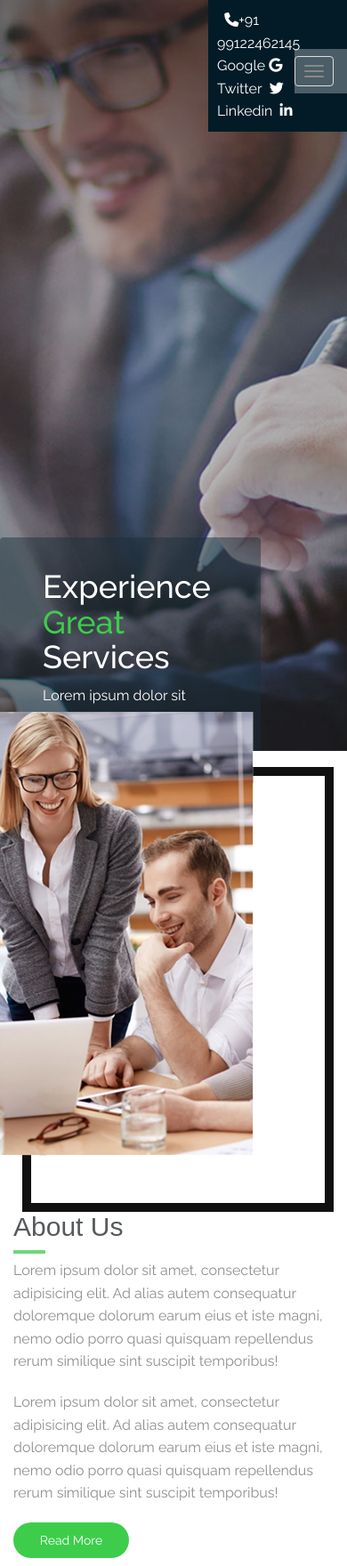
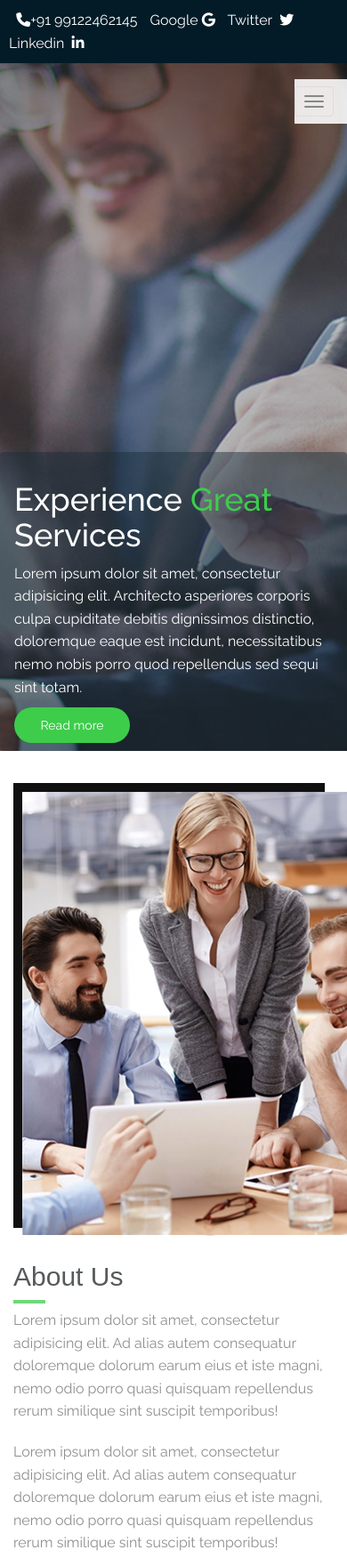
Before and after one commit to Scaledesk/margdarshak, a plain HTML site: page index.html in a window 390 px wide. Shown: the top 1760 px of the page at 89% size. Drawn offline with Linux system fonts and the light colour scheme.

Commit message:
responsiveness correction

```diff
--- a/css/custom.css
+++ b/css/custom.css
@@ -478,3 +478,69 @@ ul{
 .owl-theme .owl-controls .owl-buttons div{
     display: none;
 }
+
+
+/*media query for tablet -geet*/
+
+@media screen and (max-width: 768px){
+    .img-effect {
+        float: none;
+        margin-top: 10%;
+        margin-bottom: 5%;
+        min-width: 200px;
+        min-height: 200px;
+    }
+    .img-effect:before {
+        content: url(../img/aboutus.png);
+        display: block;
+        left: 0;
+        top: -15%;
+        position: initial;
+        width: 100%;
+    }
+
+    #our-team-section .container .row .col-xs-12 .title {
+        margin-bottom: 1em;
+    }
+
+    .owl-carousel div.owl--text {
+        position: absolute;
+        bottom: 0;
+        /* left: 2em; */
+        width: 100%;
+        height: 21em;
+        padding: .9em 1em;
+        background: rgba(25, 46, 58, 0.47);
+        border-radius: 4px;
+        color: #fff;
+    }
+
+    .top-header {
+
+       width: 100%;}
+
+    .custom-nav {
+        top: 10.5%;
+    }
+
+    #footer-section .footer-bg {
+       background-image:none ;
+    }
+}
+
+
+@media screen and (max-width: 400px){
+    .navbar-default .navbar-nav>li>a {
+        font-size: 17px;
+        min-height: 50px;
+        line-height: 50px;
+        color: #3DCD4B;
+    }
+    .carousel-indicators {
+        position: absolute;
+        bottom: -46px;
+    }
+
+    .custom-nav {
+        background-color: rgba(255, 255, 255, 0.88);}
+}
--- a/index.html
+++ b/index.html
@@ -96,12 +96,12 @@
 <section id="about-us-section">
     <div class="container">
         <div class="row">
-            <div class="col-md-6 text-right">
+            <div class="col-md-6 col-sm-12 col-xs-12 text-right">
                 <div class="img-effect"></div>
 
             </div>
 
-            <div class="col-md-6">
+            <div class="col-md-6 col-sm-12 col-xs-12">
                 <h2 class="title">About Us</h2>
                 <p>
                     Lorem ipsum dolor sit amet, consectetur adipisicing elit. Ad alias autem consequatur doloremque dolorum earum eius et iste magni, nemo odio porro quasi quisquam repellendus rerum similique sint suscipit temporibus!
@@ -191,7 +191,7 @@
 <section id="news-section">
     <div class="container">
         <div class="row">
-            <div class="col-md-6 text-right">
+            <div class="col-md-6 col-sm-12 col-xs-12 text-right">
                 <h2 class="title title-right">News</h2>
 
                 <p>
@@ -214,7 +214,7 @@
 
             </div>
 
-            <div class="col-md-6 text-right">
+            <div class="col-md-6 col-sm-12 col-xs-12 text-right">
                 <div class="img-effect"></div>
             </div>
 
@@ -304,12 +304,12 @@
 
 
         <div class="row">
-            <div class="col-md-6">
+            <div class="col-md-6 col-sm-12 col-xs-12">
                 <div class="img-effect"></div>
 
             </div>
 
-            <div class="col-md-6">
+            <div class="col-md-6 col-sm-12 col-xs-12">
                 <h2 class="title">Lorem ipsum</h2>
 
                 <ul class="social-list">
```
